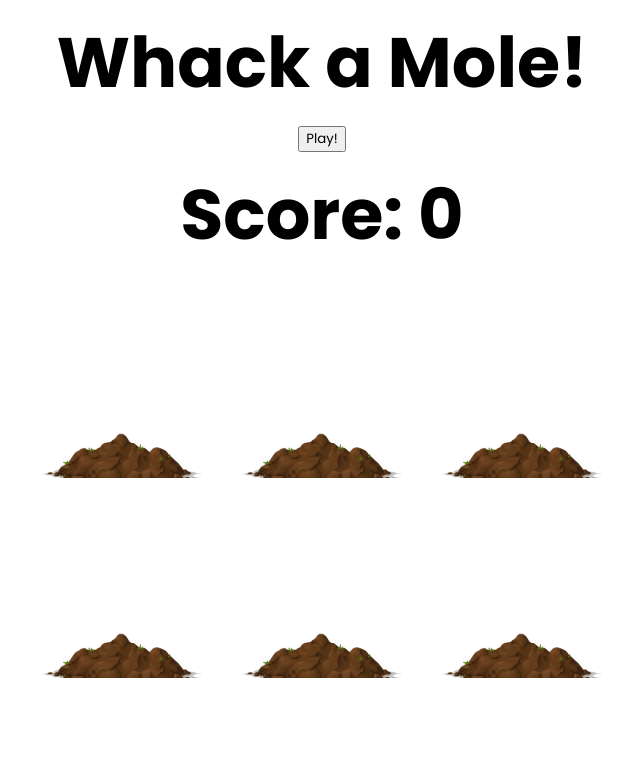
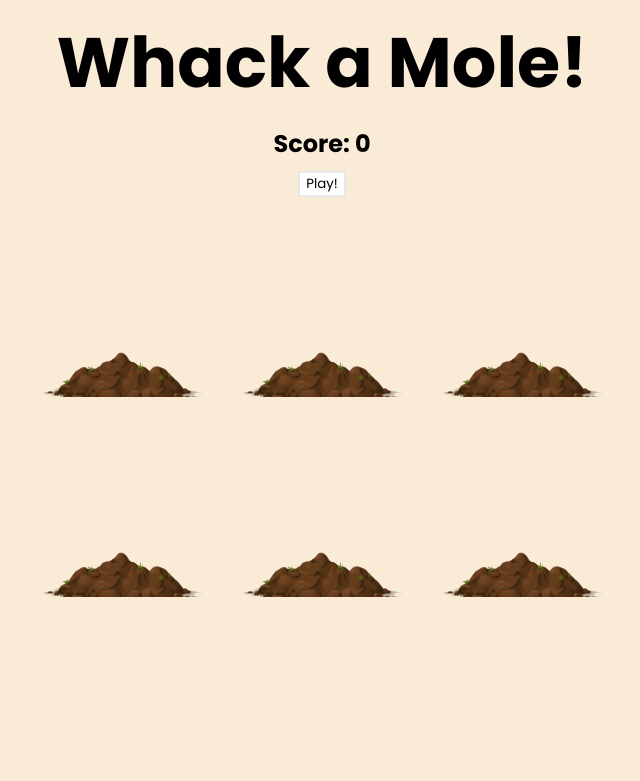
Before and after one commit to arsa-cahaya/whack-a-mole, a plain HTML site: page index.html in a window 1280 px wide. Shown: the whole page, without its empty margins (318-958 px from the left). Drawn offline with Linux system fonts and the light colour scheme.

Commit message:
commit kedua

```diff
--- a/css/style.css
+++ b/css/style.css
@@ -3,18 +3,38 @@
 * {
     box-sizing: border-box;
     font-family: "Poppins", sans-serif;
+    background-color: antiquewhite;
 }
 
-h1,
-h2 {
+h1 {
     font-size: 70px;
     text-align: center;
     margin: 10px;
 }
 
+h2 {
+    text-align: center;
+    margin: 10px;
+}
+
 button {
+    border: none;
+    color: white;
+    text-decoration: none;
     display: block;
     margin: auto;
+    transition-duration: 0.4s;
+    cursor: pointer;
+}
+
+.button1 {
+    background-color: white;
+    color: black;
+    border: 2px solid #e7e7e7;
+}
+
+.button1:hover {
+    background-color: #e7e7e7;
 }
 
 .container {
--- a/index.html
+++ b/index.html
@@ -11,9 +11,9 @@
 <body>
     <h1>Whack a Mole!</h1>
 
-    <button type="button" class="play" onclick="mulai()">Play!</button>
+    <h2 class="papan-skor">Score: 0</h2>
 
-    <h2 class="papan-skor">Score: 0</h2>
+    <button type="button" class="play button1" onclick="mulai()">Play!</button>
 
     <div class="container">
         <div class="tanah">
```
